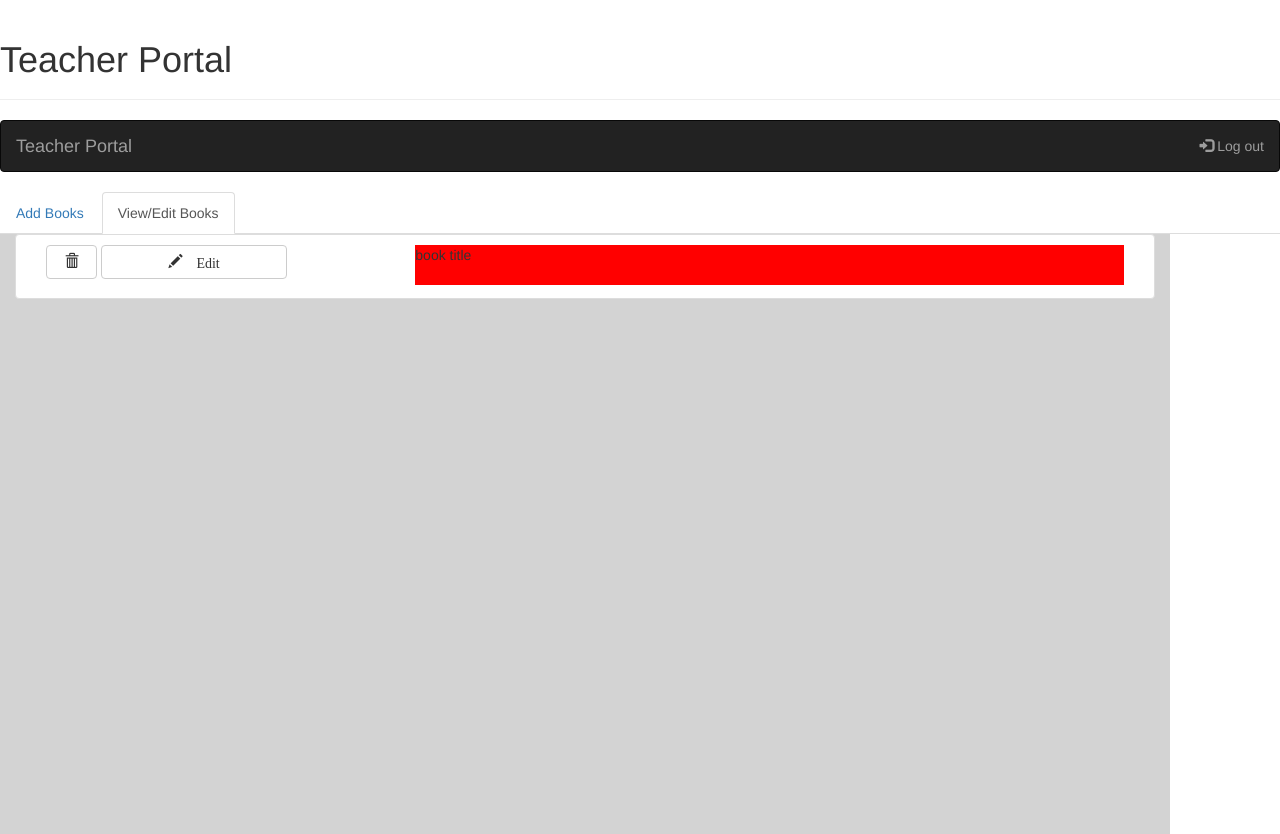
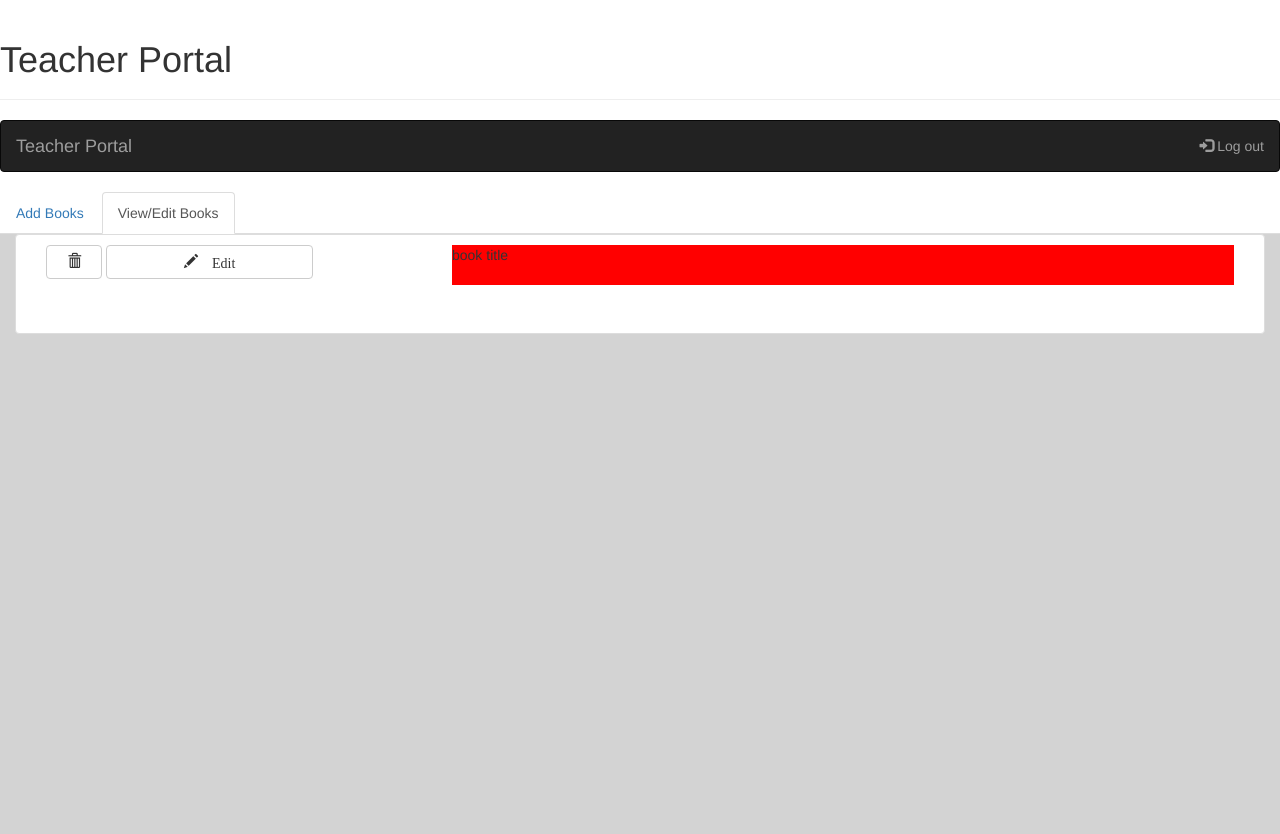
Before and after one commit to GMoede/BookMatching, a PHP site: page /teacherportal.html in a window 1280 px wide, after a click on "View/Edit Books". Run offline with PHP 8.4, Linux system fonts and the light colour scheme; some libraries are stand-ins or nearby versions.

Commit message:
Updated Height

```diff
--- a/teacherportal.css
+++ b/teacherportal.css
@@ -20,6 +20,7 @@
 	background-color: lightgrey;
 	height: 600px;
 	overflow: scroll;
+	width: 100vw;
 
 }
 
@@ -57,5 +58,5 @@
 }
 
 .list-group-item{
-	height: 65px;
+	height: 100px;
 }
```
